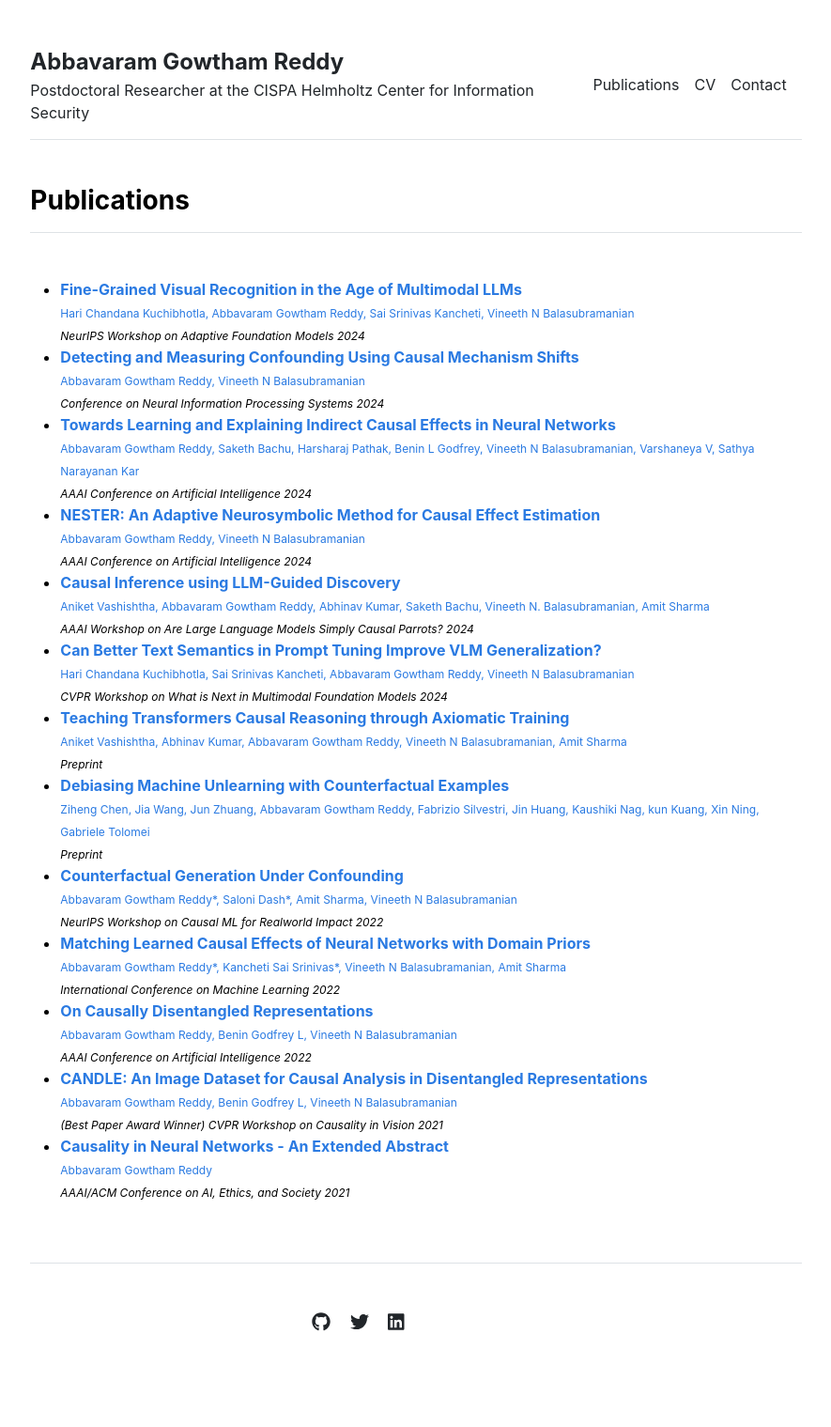
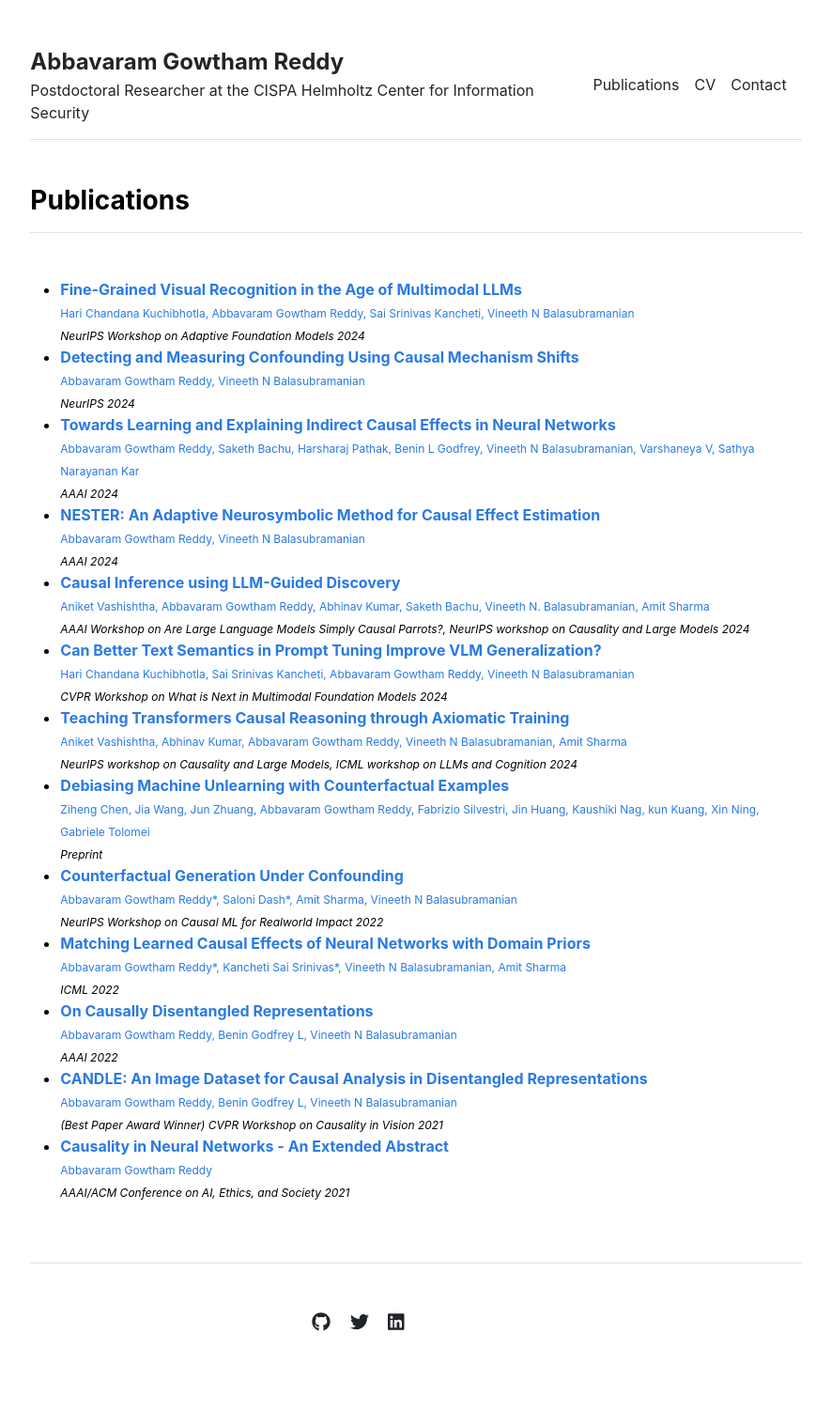
Before and after one commit to gautam0707/gautam0707.github.io, a Jekyll site: the page built from publications.md, in a window 1280 px wide. Shown: the whole page at 94% size, without its empty margins (197-1082 px from the left). Built offline with Jekyll 4.4.1, drawn with Linux system fonts in a browser that asks for light colours; a style sheet for code colours, icons or effects is not loaded.

Commit message:
Publications updated

```diff
--- a/_data/publications.yml
+++ b/_data/publications.yml
@@ -4,22 +4,22 @@
   authors: "Hari Chandana Kuchibhotla, Abbavaram Gowtham Reddy, Sai Srinivas Kancheti, Vineeth N Balasubramanian",
   title: 'Fine-Grained Visual Recognition in the Age of Multimodal LLMs',
   url: 'https://openreview.net/pdf?id=iLZphHYeBK'}
-- {venue: 'Conference on Neural Information Processing Systems',
+- {venue: 'NeurIPS',
   year: '2024',
   authors: "Abbavaram Gowtham Reddy, Vineeth N Balasubramanian",
   title: 'Detecting and Measuring Confounding Using Causal Mechanism Shifts',
   url: 'https://arxiv.org/pdf/2409.17840'}
-- {venue: 'AAAI Conference on Artificial Intelligence',
+- {venue: 'AAAI',
   year: '2024',
   authors: "Abbavaram Gowtham Reddy, Saketh Bachu, Harsharaj Pathak, Benin L Godfrey, Vineeth N Balasubramanian, Varshaneya V, Sathya Narayanan Kar",
   title: 'Towards Learning and Explaining Indirect Causal Effects in Neural Networks',
   url: 'https://arxiv.org/pdf/2303.13850.pdf'}
-- {venue: 'AAAI Conference on Artificial Intelligence',
+- {venue: 'AAAI',
   year: '2024',
   authors: "Abbavaram Gowtham Reddy, Vineeth N Balasubramanian",
   title: 'NESTER: An Adaptive Neurosymbolic Method for Causal Effect Estimation',
   url: 'https://arxiv.org/pdf/2211.04370.pdf'}
-- {venue: 'AAAI Workshop on Are Large Language Models Simply Causal Parrots?',
+- {venue: 'AAAI Workshop on Are Large Language Models Simply Causal Parrots?, NeurIPS workshop on Causality and Large Models',
  year: '2024',
  authors: "Aniket Vashishtha, Abbavaram Gowtham Reddy, Abhinav Kumar, Saketh Bachu, Vineeth N. Balasubramanian, Amit Sharma",
  title: 'Causal Inference using LLM-Guided Discovery',
@@ -29,8 +29,8 @@
   authors: "Hari Chandana Kuchibhotla, Sai Srinivas Kancheti, Abbavaram Gowtham Reddy, Vineeth N Balasubramanian",
   title: 'Can Better Text Semantics in Prompt Tuning Improve VLM Generalization?',
   url: 'https://arxiv.org/pdf/2405.07921'}
-- {venue: 'Preprint',
-  year: '',
+- {venue: 'NeurIPS workshop on Causality and Large Models, ICML workshop on LLMs and Cognition',
+  year: '2024',
   authors: "Aniket Vashishtha, Abhinav Kumar, Abbavaram Gowtham Reddy, Vineeth N Balasubramanian, Amit Sharma",
   title: 'Teaching Transformers Causal Reasoning through Axiomatic Training',
   url: 'https://arxiv.org/pdf/2407.07612'}
@@ -44,12 +44,12 @@
   authors: "Abbavaram Gowtham Reddy*, Saloni Dash*, Amit Sharma, Vineeth N Balasubramanian",
   title: 'Counterfactual Generation Under Confounding',
   url: 'https://openreview.net/forum?id=JyBdgHT-KH_'}
-- {venue: "International Conference on Machine Learning",
+- {venue: "ICML",
   year: "2022",
   authors: "Abbavaram Gowtham Reddy*, Kancheti Sai Srinivas*, Vineeth N Balasubramanian, Amit Sharma",
   title: 'Matching Learned Causal Effects of Neural Networks with Domain Priors',
    url: 'https://proceedings.mlr.press/v162/kancheti22a.html'}
-- {venue: "AAAI Conference on Artificial Intelligence",
+- {venue: "AAAI",
   year: "2022",
   authors: "Abbavaram Gowtham Reddy, Benin Godfrey L, Vineeth N Balasubramanian",
   title: 'On Causally Disentangled Representations',
```
Also changed, not shown: index.md (+1 -1 lines).
